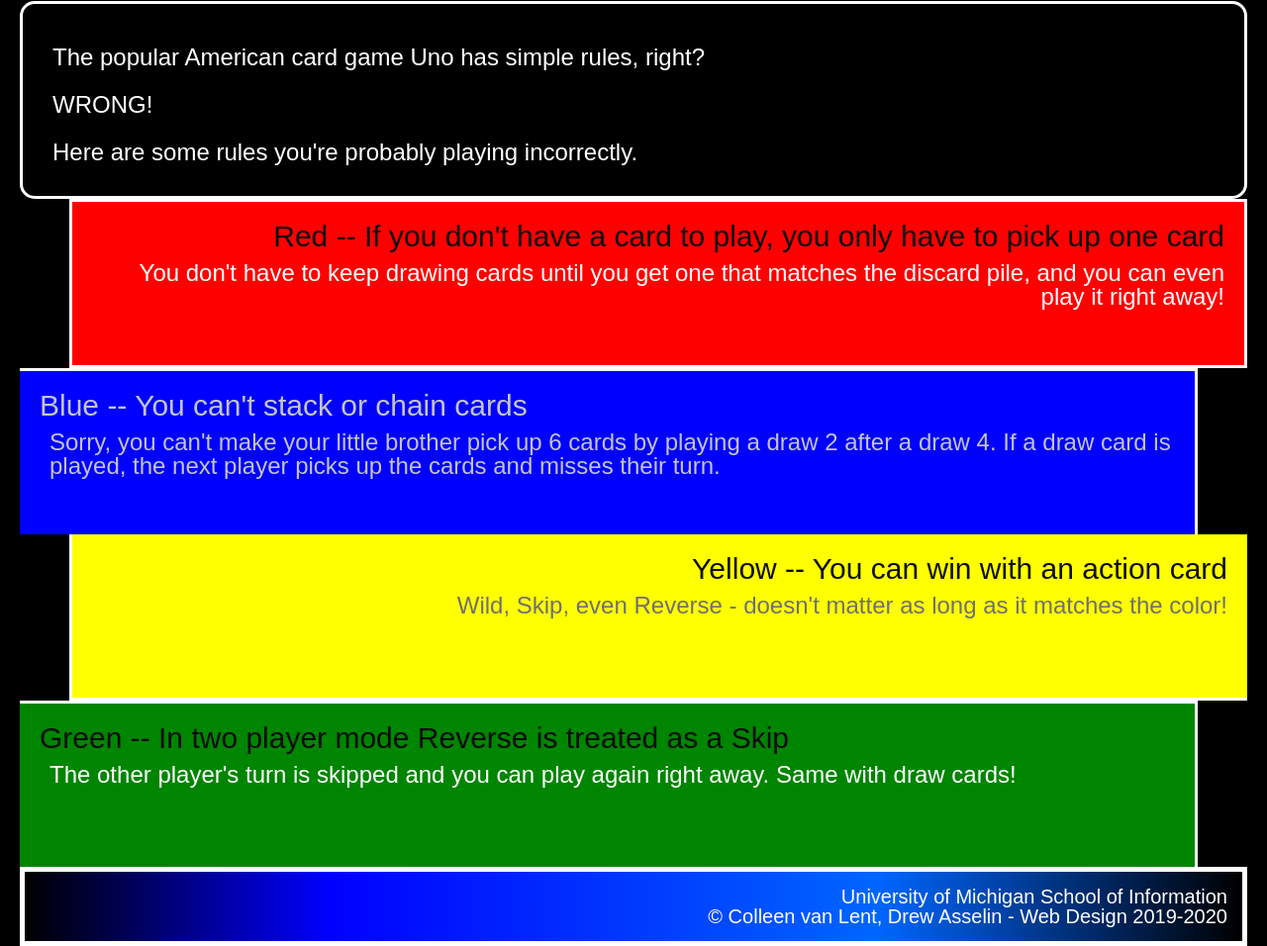
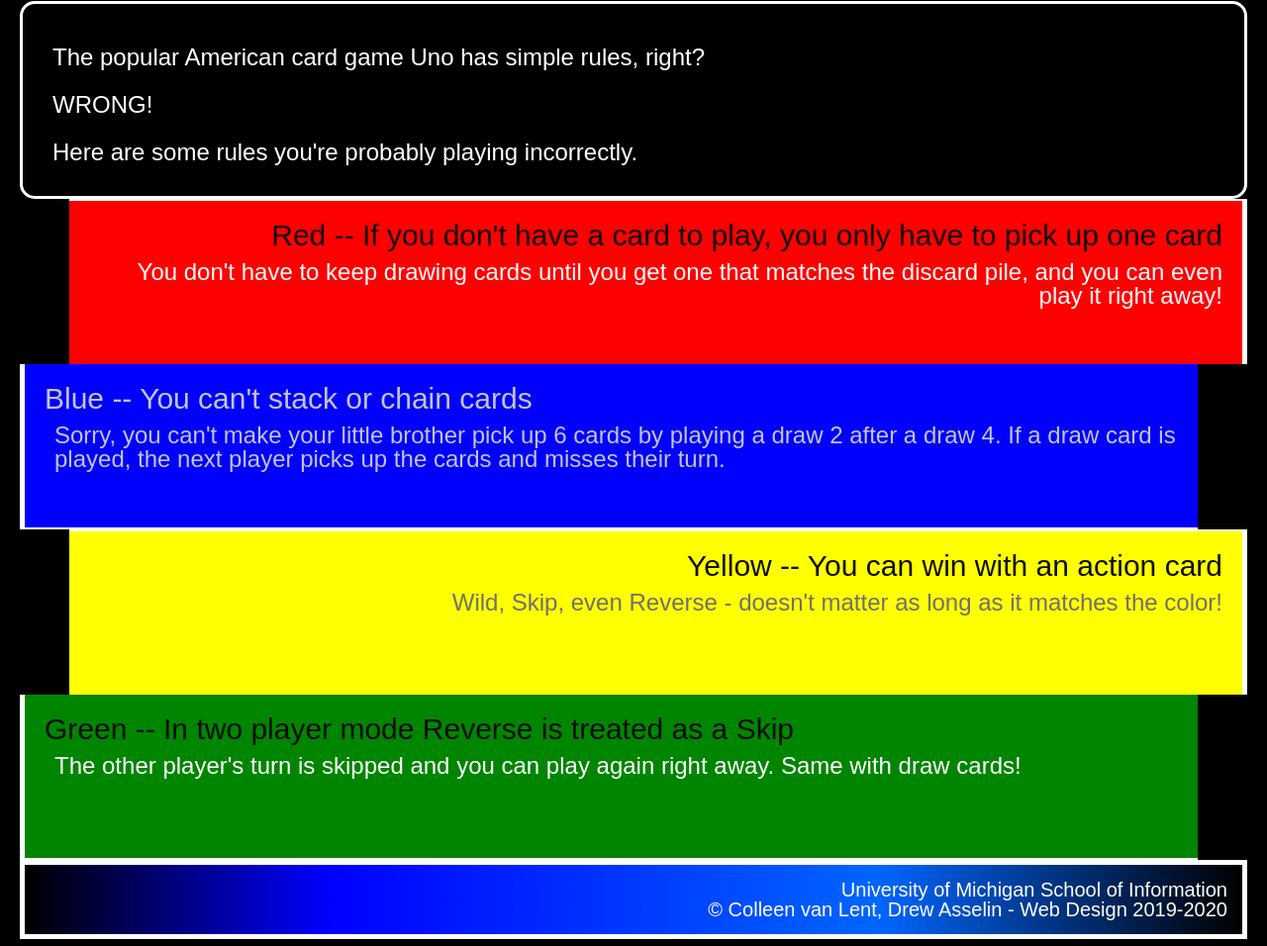
Before and after one commit to cindylun1122/hw2-f24, a plain HTML site: page index.html in a window 1280 px wide. Shown: the part 327-1283 px from the top of the page at 99% size. Drawn offline with Linux system fonts and the light colour scheme.

Commit message:
Update style.css

```diff
--- a/css/style.css
+++ b/css/style.css
@@ -45,15 +45,20 @@ div {
     background-color: #ff0000;
     text-align: right;
     margin-left: 50px;
-    border: 0px 0px 2px 5px;
+    border-top: 2px solid #ffffff;
+    border-right: 5px solid #ffffff;
+    border-left: 0px;
+    border-bottom: 0px;
 }
 
 .blue {
     background-color: #0000FF;
     text-align: left;
     margin-right: 50px;
-    border-left: 5px;
-    border-bottom: 2px;
+    border-left: 5px solid #ffffff;
+    border-bottom: 2px solid #ffffff;
+    border-right: 0px;
+    border-top: 0px;
 }
 
 div.blue h2 {
@@ -68,8 +73,10 @@ div.blue p {
     background-color: #ffff00;
     text-align: right;
     margin-left: 50px;
-    border-top: 2px;
-    border-right: 5px;
+    border-top: 2px solid #ffffff;
+    border-right: 5px solid #ffffff;
+    border-left: 0px;
+    border-bottom: 0px;
 }
 
 div.yellow p {
@@ -80,8 +87,10 @@ div.yellow p {
     background-color: #008500;
     text-align: left;
     margin-right: 50px;
-    border-left: 5px;
-    border-bottom: 2px;
+    border-left: 5px solid #ffffff;
+    border-bottom: 2px solid #ffffff;
+    border-right: 0px;
+    border-top: 0px;
 }
 
 footer {
```
